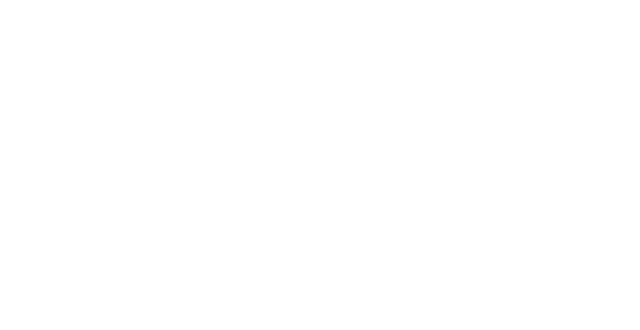
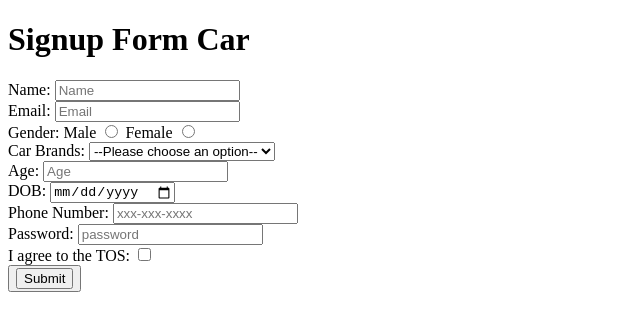
Before and after one commit to acciojob/signup-form-car-yugandhar848, a website: page main.html in a window 1280 px wide. Shown: the whole page, without its empty margins (0-640 px from the left). Drawn offline with Linux system fonts and the light colour scheme.

Commit message:
created a submission

```diff
--- a/main.html
+++ b/main.html
@@ -8,6 +8,41 @@
 
 <body>
 	<!-- the entire body must be written by student -->
+	<h1>Signup Form Car</h1>
+	<form action="#" method="post">
+		<lable for="Name">Name:</lable>
+	<input type="Text" id="Name" placeholder="Name" required><br>
+		<lable for="Email">Email:</lable>
+	<input type="Email" id="email" placeholder="Email" required><br>
+		<lable for="Gender">Gender:
+			<lable for="Male">Male
+	<input type="radio" id="Gender_m" value="male" required></lable>
+			<label for="Female">Female
+	<input type="radio" id="Gender_f" value="Female"  placeholder="-" required><br>
+			</lable>
+		<lable for="car Brands">Car Brands:</lable>
+		<select id="cars"  name ="cars"required>
+			<option value="--Please choose an option--">--Please choose an option--</option>
+			<option>BMW</option>
+			<option>AUDI</option>
+			<option>FERRORI</option>
+		</select><br>
+		<lable for="Age">Age:</lable>
+	<input type="number" id="age" placeholder="Age" required><br>
+
+		<lable for="DOB">DOB:</lable>
+	<input type="date" id="dob" placeholder="-" required><br>
+		<lable for="Phone Number">Phone Number:</lable>
+	<input type="tel" id="tel" placeholder="xxx-xxx-xxxx" ><br>
+		<lable for="Password">Password:</lable>
+	<input type="password" id="password" placeholder="password" required><br>
+
+		<lable for="I agree to the TOS">I agree to the TOS:</lable>
+	<input type="checkbox" id="tos" placeholder="-" required><br>
+		<button>
+			<input type="submit">
+		</button>
+		</form>
     <script type="text/javascript" src="./script.js">
 </script>
 
```
